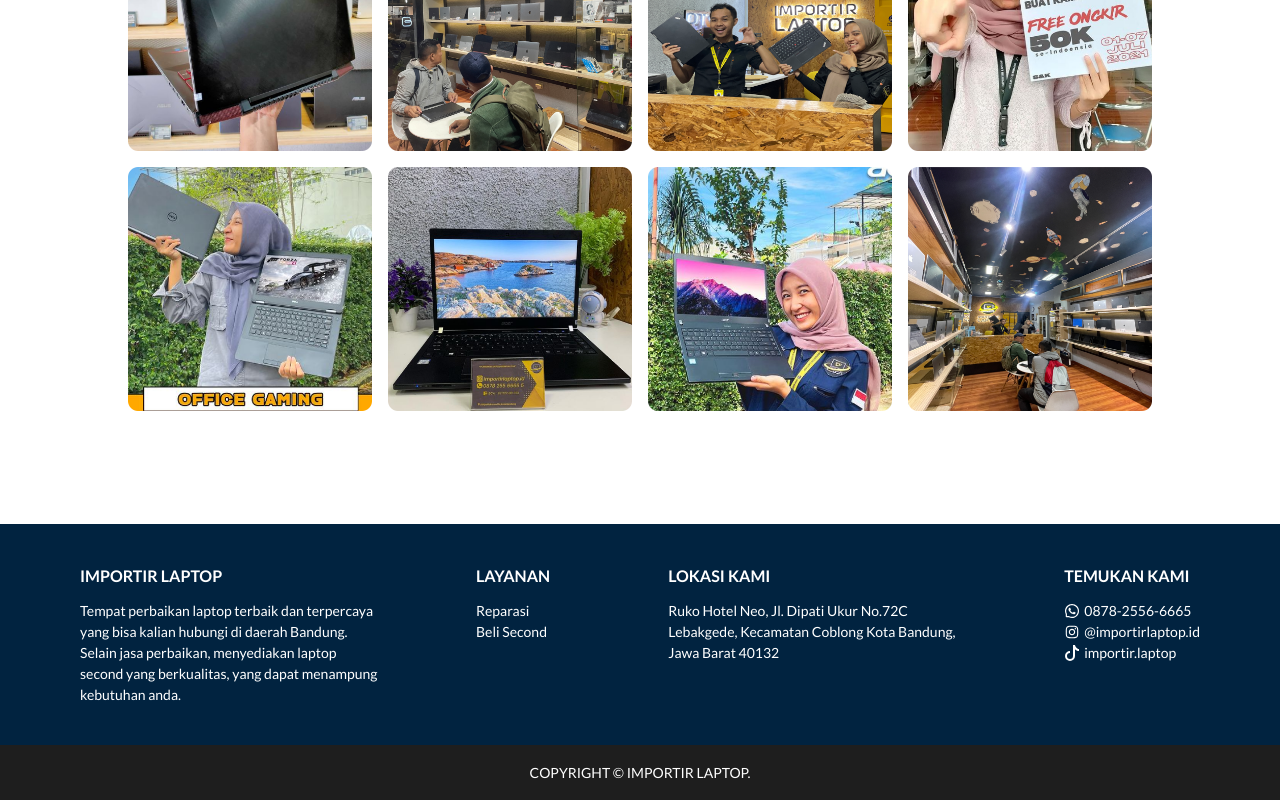
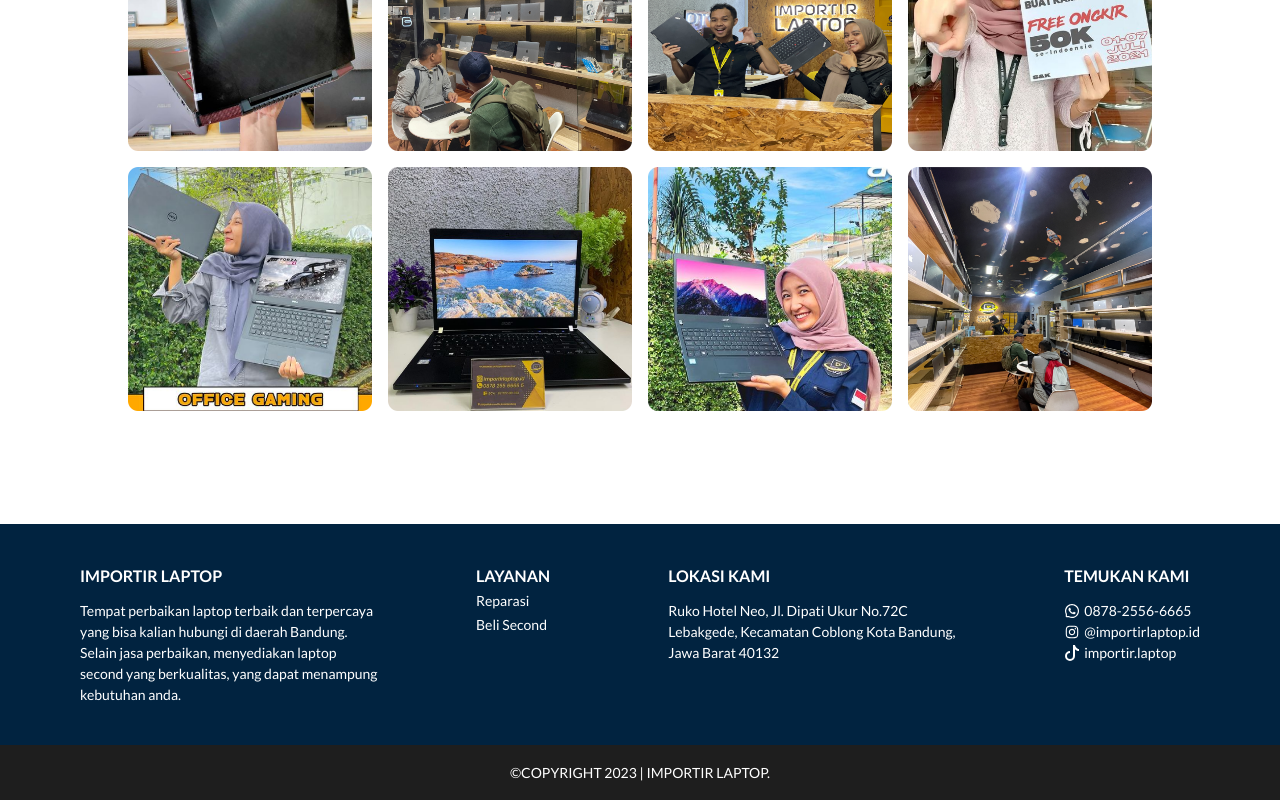
Before and after one commit to kalam-md/importir-laptop, a React (Vite) app: page /kontak in a window 1280 px wide. Shown: the part 727-1527 px from the top of the page. Built offline with nearby package versions, Linux system fonts and the light colour scheme.

Commit message:
web fix2

```diff
--- a/src/App.jsx
+++ b/src/App.jsx
@@ -12,7 +12,6 @@ export default function App() {
   return (
     <>
       <div className="font-body">
-
         <Router>
           <Navbar />
           <Routes>
@@ -23,9 +22,8 @@ export default function App() {
             <Route path="/tentang" element={<Tentang />} />
             <Route path="/kontak" element={<Contact />} />
           </Routes>
+          <Footer />
         </Router>
-
-        <Footer />
       </div>
     </>
   )
--- a/src/components/Footer.jsx
+++ b/src/components/Footer.jsx
@@ -1,5 +1,6 @@
 import { AiOutlineInstagram, AiOutlineWhatsApp } from "react-icons/ai";
 import { BsTiktok } from "react-icons/bs";
+import { Link } from "react-router-dom";
 
 export default function Footer() {
   return (
@@ -12,8 +13,8 @@ export default function Footer() {
           </div>
           <div className="mt-5 md:mt-0">
             <p className="text-[16px] font-bold uppercase">Layanan</p>
-            <p className="text-[14px] mt-3">Reparasi</p>
-            <p className="text-[14px]">Beli Second</p>
+            <Link to="/layanan/reparasi" className="text-[14px] mt-3">Reparasi</Link><br />
+            <Link to="/layanan/penjualan" className="text-[14px]">Beli Second</Link>
           </div>
         </div>
 
@@ -40,7 +41,7 @@ export default function Footer() {
       </div>
 
       <footer className="flex justify-center items-center bg-cover bg-center bg-[#1E1E1E] h-[55px] md:px-[10rem]">
-        <span className="text-white font-normal text-[14px]">COPYRIGHT &copy; IMPORTIR LAPTOP.</span>
+        <span className="text-white font-normal text-[14px]">&copy;COPYRIGHT 2023 | IMPORTIR LAPTOP.</span>
       </footer>
     </>
   )
--- a/src/pages/contact.jsx
+++ b/src/pages/contact.jsx
@@ -60,7 +60,7 @@ export default function Contact() {
           </div>
           <div className="grid md:grid-cols-4 grid-cols-1 mt-5 gap-4">
             {galeri.map((data) => (
-              <img src={data.img} key={data.id} className="h-full"/>
+              <img src={data.img} key={data.id} className="h-full hover:scale-110 transition duration-300"/>
             ))}
           </div>
         </p>
--- a/src/pages/layanan.jsx
+++ b/src/pages/layanan.jsx
@@ -42,7 +42,9 @@ export default function Layanan() {
           <h1 className="text-[24px] md:text-[30px] font-bold border-l-4 border-yellow pl-4">Mau Beli Second?</h1>
           <div className="grid md:grid-cols-4 grid-cols-1 mt-5 gap-4">
             {produk.map((data) => (
-              <img src={data.img} key={data.id} className="h-full"/>
+              <NavLink key={data.id} to="/layanan/penjualan">
+                <img src={data.img} className="h-full hover:scale-110 transition duration-300"/>
+              </NavLink>
             ))}
           </div>
         </p>
--- a/src/pages/penjualan.jsx
+++ b/src/pages/penjualan.jsx
@@ -28,7 +28,7 @@ export default function Penjualan() {
           </div>
           <div className="grid md:grid-cols-4 grid-cols-1 place-items-center mt-10 gap-[3rem]">
             {penjualan.map((data) => (
-              <img src={data.img} key={data.id} className="h-full"/>
+              <img src={data.img} key={data.id} className="h-full hover:scale-110 transition duration-300"/>
             ))}
           </div>
         </p>
--- a/src/pages/reparasi.jsx
+++ b/src/pages/reparasi.jsx
@@ -4,6 +4,7 @@ import Reparasi3 from "../assets/img/reparasi3.png"
 import Reparasi4 from "../assets/img/reparasi4.png"
 import Reparasi5 from "../assets/img/reparasi5.png"
 import Reparasi6 from "../assets/img/reparasi6.png"
+import { Link } from "react-router-dom";
 
 export default function Tentang() {
   const reparasi = [
@@ -21,8 +22,12 @@ export default function Tentang() {
           <p className="md:mt-4 text-[20px] text-center">Percaya, Didie mah ahlina</p>
         </div>
         <div className="font-bold flex md:flex-row flex-col justify-center gap-8">
+          <Link to="/kontak">
           <img src={Reparasi1} alt="kontak" className="w-[400px]"/>
+          </Link>
+          <Link to="/kontak">
           <img src={Reparasi2} alt="kontak" className="w-[400px]"/>
+          </Link>
         </div>
         <div className="flex justify-center mx-auto mt-3 text-center max-w-xl">
           <p>Tingkatkan performa laptop Anda dengan mengupgrade komponen yang sudah usang, di sini kami menyediakan spare part terbaik.</p>
--- a/src/pages/tentang.jsx
+++ b/src/pages/tentang.jsx
@@ -35,7 +35,7 @@ export default function Tentang() {
           </div>
           <div className="grid md:grid-cols-6 grid-cols-2 mt-10 gap-4">
             {teknisi.map((data) => (
-              <img src={data.img} key={data.id} className="h-full"/>
+              <img src={data.img} key={data.id} className="h-full hover:scale-110 transition duration-300"/>
             ))}
           </div>
         </p>
```
